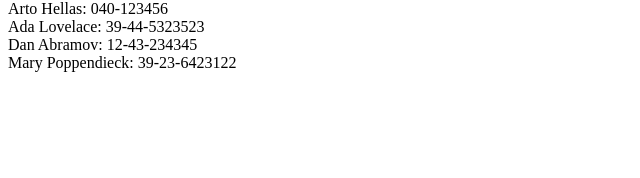
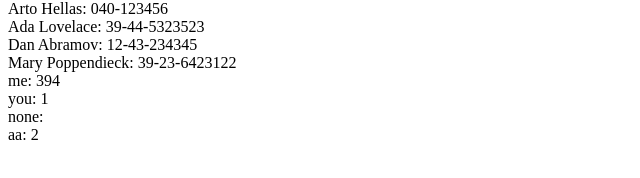
Before and after one commit to AndiSwiss/fullstackopen-2022, a React (Create React App) app in the folder part2/phonebook/: page / in a window 1280 px wide. Shown: the part 298-476 px from the top of the page, without its empty margins (0-640 px from the left). Built offline with nearby package versions, Linux system fonts and the light colour scheme; data requests are answered from the project's data file.

Commit message:
FEATURE: exercises 2.15 and 2.16 finished

```diff
--- a/part2/phonebook/db.json
+++ b/part2/phonebook/db.json
@@ -1,5 +1,5 @@
 {
-  "persons":[
+  "persons": [
     {
       "name": "Arto Hellas",
       "number": "040-123456",
@@ -19,6 +19,26 @@
       "name": "Mary Poppendieck",
       "number": "39-23-6423122",
       "id": 4
+    },
+    {
+      "name": "me",
+      "number": "394",
+      "id": 5
+    },
+    {
+      "name": "you",
+      "number": "1",
+      "id": 6
+    },
+    {
+      "name": "none",
+      "number": "",
+      "id": 7
+    },
+    {
+      "name": "aa",
+      "number": "2",
+      "id": 8
     }
   ]
 }
--- a/part2/phonebook/src/App.js
+++ b/part2/phonebook/src/App.js
@@ -2,7 +2,7 @@
 import Filter from "./components/Filter";
 import PersonForm from "./components/PersonForm";
 import Persons from "./components/Persons";
-import axios from "axios";
+import personService from "./services/personService";
 
 const App = () => {
   const [persons, setPersons] = useState([])
@@ -20,9 +20,13 @@
         name: newName,
         number: newNumber,
       }
-      setPersons(persons.concat(personObject))
-      setNewName('')
-      setNewNumber('')
+      personService
+        .create(personObject)
+        .then(returnedPerson => {
+          setPersons(persons.concat(returnedPerson))
+          setNewName('')
+          setNewNumber('')
+        })
     }
   }
 
@@ -39,11 +43,12 @@
   const handleFilterChange = (event) => setFilter(event.target.value)
 
   useEffect(() => {
-    axios
-      .get('http://localhost:3001/persons')
-      .then(response => setPersons(response.data))
+    personService
+      .getAll()
+      .then(initialPersons => setPersons(initialPersons))
       .catch(error => console.log('error with axios-call! Error =', error))
   }, [])
+
 
   return (<>
     <h1>Phonebook</h1>
--- /dev/null
+++ b/part2/phonebook/src/services/personService.js
@@ -0,0 +1,21 @@
+import axios from "axios";
+
+const baseUrl = 'http://localhost:3001/persons'
+
+const getAll = () => axios
+  .get(baseUrl)
+  .then(response => response.data)
+
+
+const create = newObject => axios
+  .post(baseUrl, newObject)
+  .then(response => response.data)
+
+const update = (id, newObject) => axios
+  .put(`${baseUrl}/${id}`, newObject)
+  .then(response => response.data)
+
+
+const personService = {getAll, create, update}
+
+export default personService
```
Also changed, not shown: 1 other file (tests, documents, lock files or other folders).
